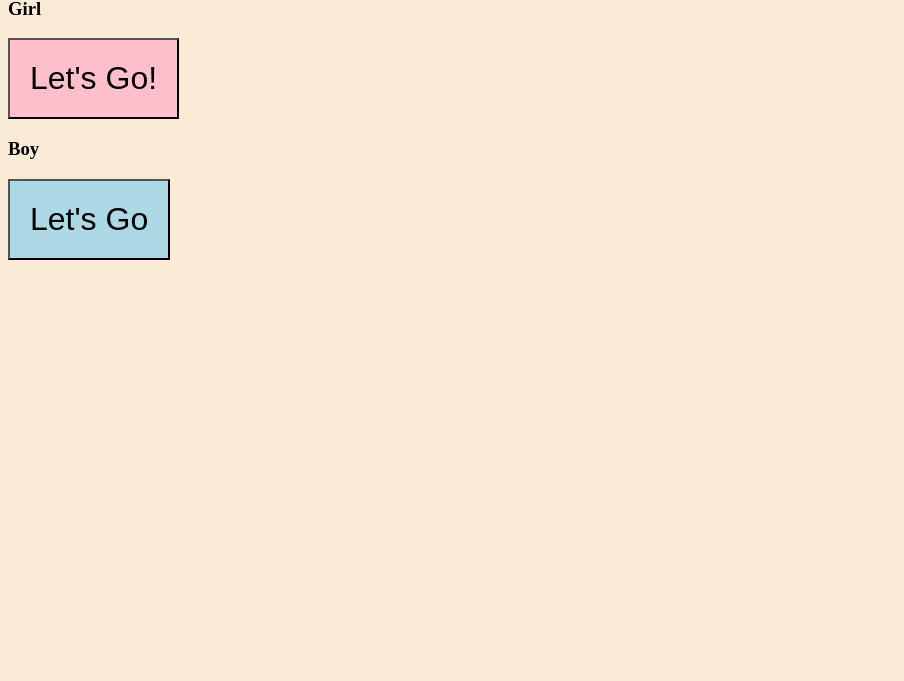
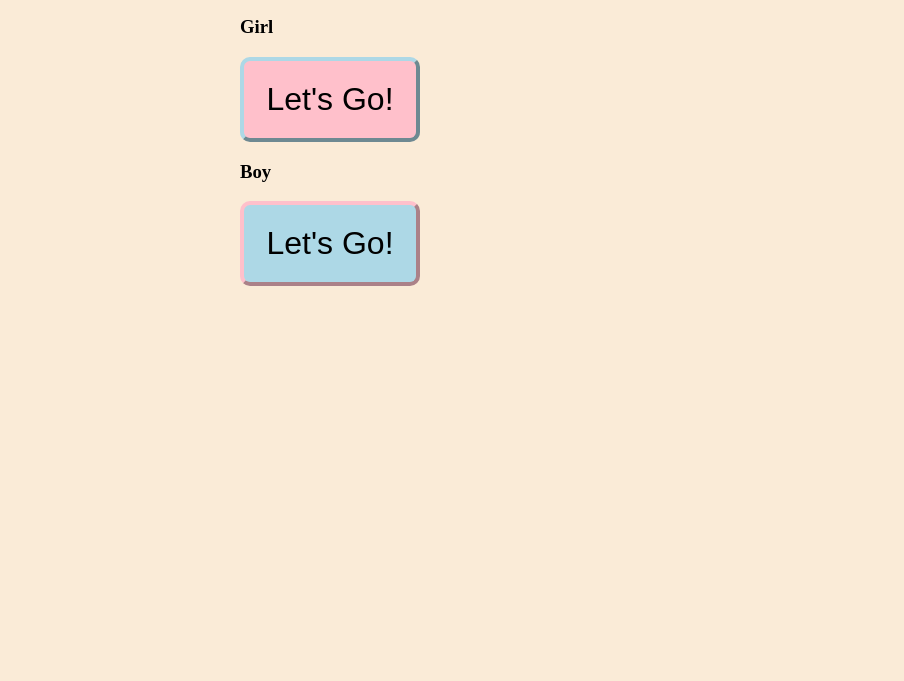
Before and after one commit to ChadRoot/Baby-Name-Generator, a plain HTML site: page Index.html in a window 1280 px wide. Shown: the part 119-800 px from the top of the page, without its empty margins (0-904 px from the left). Drawn offline with Linux system fonts and the light colour scheme; files whose address does not match are found by name.

Commit message:
string concatenation and minor styling

```diff
--- a/Index.html
+++ b/Index.html
@@ -11,9 +11,9 @@
     <p>This tool is designed to fetch name ideas from our database of popular and unique baby names!</p>
     <div class="buttons">
       <h3>Girl</h3>
-        <button id="girlNameGen" onclick="gn()">Let's Go!</button>
+        <button id="girlNameButton" onclick="gn()">Let's Go!</button>
       <h3>Boy</h3>
-        <button id="boyNameGen" onclick="bn()">Let's Go</button>
+        <button id="boyNameButton" onclick="bn()">Let's Go!</button>
     </div>
     <p id="girlNameOutput"></p>
 
--- a/gen.js
+++ b/gen.js
@@ -271,11 +271,13 @@ var boyMiddle = [
 "Kai"]
 
 function bn() {
-  var boysChoice = boyFirst[Math.floor(Math.random()*boyFirst.length)];
-  document.getElementById("boyNameOutput").innerHTML = boysChoice;
+  var boyName1 = boyFirst[Math.floor(Math.random()*boyFirst.length)];
+  var boyName2 = boyMiddle[Math.floor(Math.random()*boyMiddle.length)];
+  document.getElementById("boyNameOutput").innerHTML = boyName1 + ' ' + boyName2;
 }
 
 function gn() {
-  var girlsChoice = girlFirst[Math.floor(Math.random()*girlFirst.length)];
-  document.getElementById("girlNameOutput").innerHTML = girlsChoice;
+  var girlName1 = girlFirst[Math.floor(Math.random()*girlFirst.length)];
+  var girlName2 = girlMiddle[Math.floor(Math.random()*girlMiddle.length)];
+  document.getElementById("girlNameOutput").innerHTML = girlName1 + ' ' + girlName2;
 }
--- a/main.css
+++ b/main.css
@@ -1,21 +1,31 @@
+
 body {
   background-color: antiquewhite;
+  max-width: 800px;
+  margin: 40px auto;
 }
 
-div .buttons {
-  align-content: center;
-}
+/*div .buttons {
+} */
 
-#girlNameGen {
+#girlNameButton {
   color: black;
   background-color: pink;
   padding: 20px;
+  width: 180px;
   font-size: 32px;
+  border-radius: 10px;
+  border-width: 4px;
+  border-color: lightblue;
 }
 
-#boyNameGen {
+#boyNameButton {
   color: black;
   background-color: lightblue;
   padding: 20px;
+  width: 180px;
   font-size: 32px;
+  border-radius: 10px;
+  border-width: 4px;
+  border-color: pink;
 }
```
